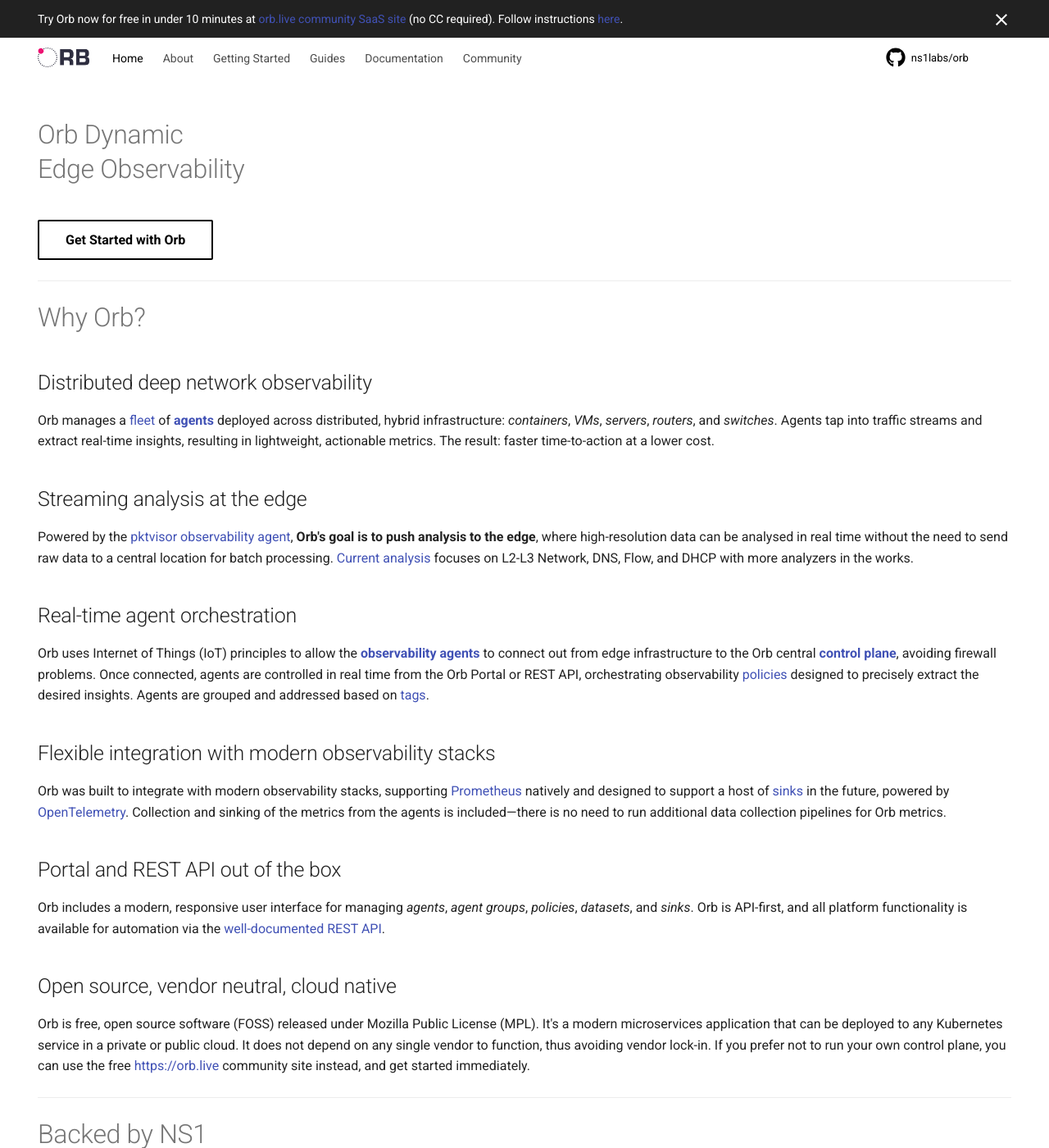
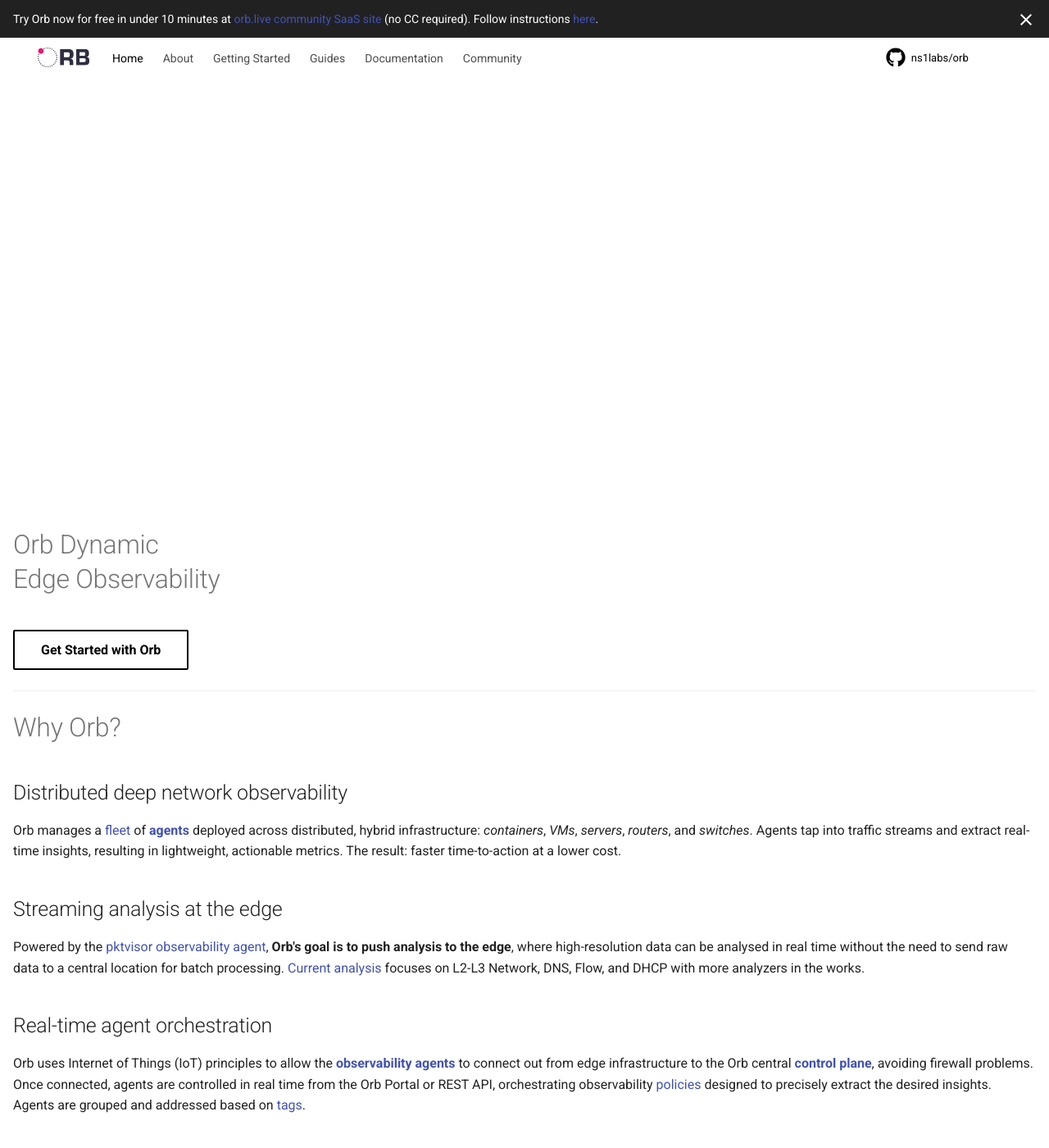
Before and after one commit to orb-community/orb-website, an MkDocs documentation site: the page built from docs/index.md, in a window 1280 px wide and 1400 px high. Shown: the whole window at 82% size. Built offline with MkDocs 1.6.1 and Material for MkDocs 9.7.7, drawn with Linux system fonts in a browser that asks for light colours.

Commit message:
now onto creating the splash and reorganizing content into grid

```diff
--- a/docs/index.md
+++ b/docs/index.md
@@ -4,8 +4,11 @@
 - toc
 - tags
 ---
+
+
+<div class="md-container splash"></div>
+
 <h1>Orb Dynamic<br>Edge Observability</h1>
-
 
 [Get Started with Orb](install/){ .md-button .md-button--primary }
 
--- a/docs/stylesheets/extra.css
+++ b/docs/stylesheets/extra.css
@@ -2,6 +2,10 @@
     --md-primary-fg-color: #ffffff;
     --md-primary-bg-color: #000000;
     --md-primary-text-color: #969fb9;
+}
+
+:root * div.md-grid {
+    max-width: 90rem;
 }
 
 :root > * a.md-button {
@@ -31,3 +35,9 @@
 :root > * .md-search__input::placeholder {
     color: var(--md-primary-text-color);
 }
+
+:root > * .splash {
+
+    width: 100%;
+    height: 500px;
+}
```
